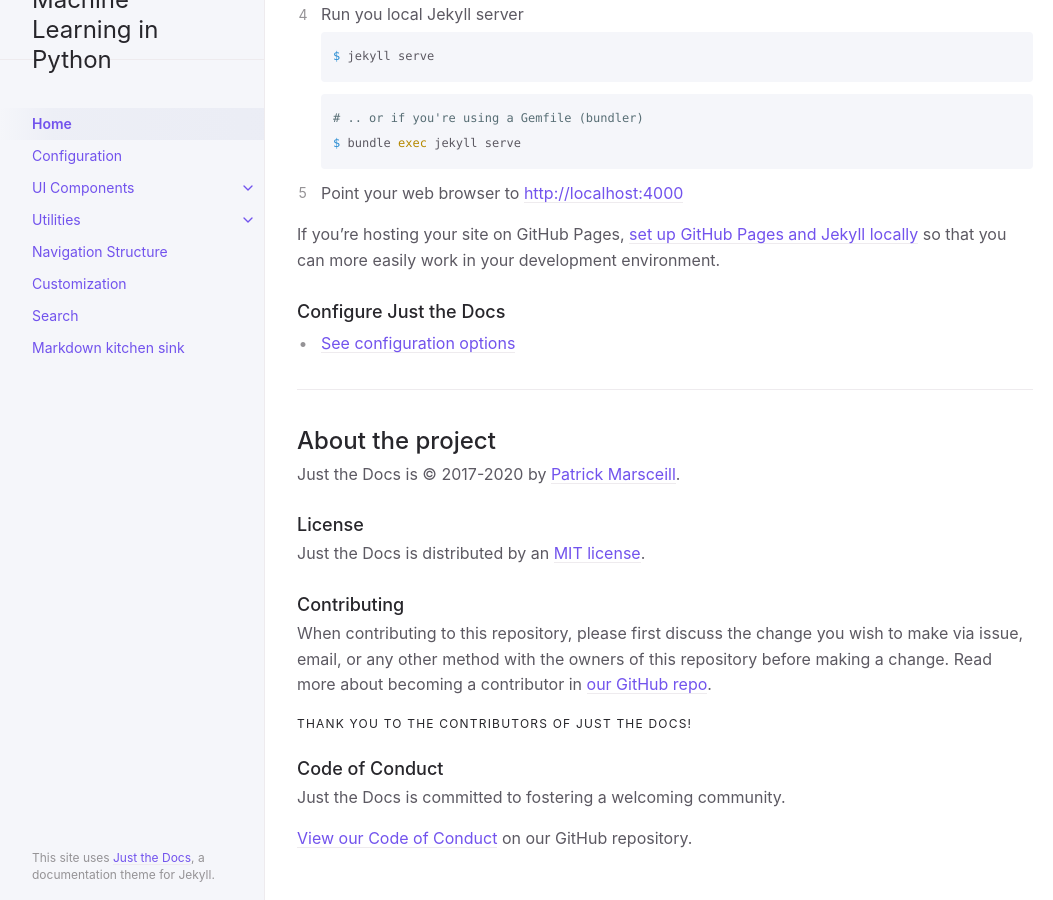
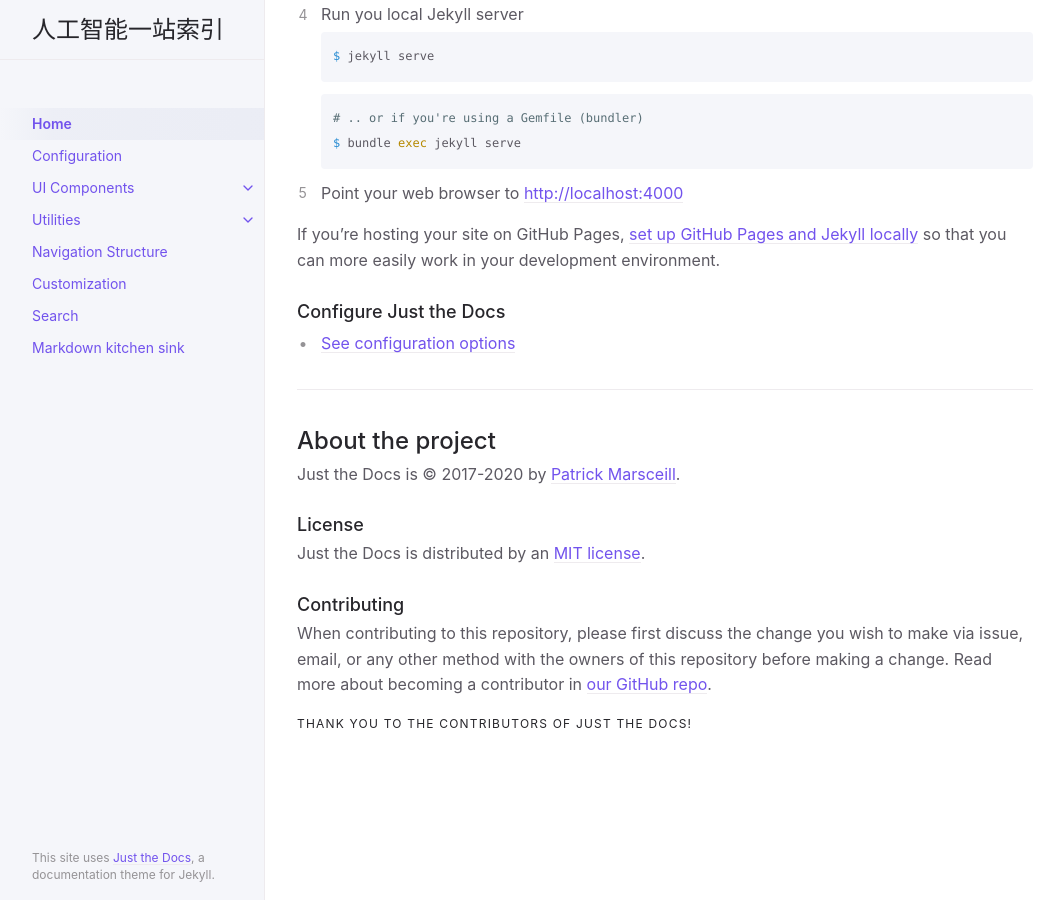
Before and after one commit to Michael-yunfei/MyPython, a Jekyll site: the page built from index.md, in a window 1280 px wide and 900 px high, scrolled down 1223 px. Shown: the whole window, without its empty margins (107-1160 px from the left). Built offline with Jekyll 4.4.1, drawn with Linux system fonts in a browser that asks for light colours.

Commit message:
update website title

```diff
--- a/_config.yml
+++ b/_config.yml
@@ -18,7 +18,7 @@
 # You can create any custom variable you would like, and they will be accessible
 # in the templates via {{ site.myvariable }}.
 
-title: Machine Learning in Python
+title: 人工智能一站索引
 email: wangfei1@sensetime.com
 description: >- # this means to ignore newlines until "baseurl:"
   Write an awesome description for your new site here. You can edit this
--- a/index.md
+++ b/index.md
@@ -90,8 +90,9 @@ email, or any other method with the owners of this repository before making a ch
 {% endfor %}
 </ul>
 
-### Code of Conduct
+
+<!-- ### Code of Conduct
 
 Just the Docs is committed to fostering a welcoming community.
 
-[View our Code of Conduct](https://github.com/pmarsceill/just-the-docs/tree/master/CODE_OF_CONDUCT.md) on our GitHub repository.
+[View our Code of Conduct](https://github.com/pmarsceill/just-the-docs/tree/master/CODE_OF_CONDUCT.md) on our GitHub repository. -->
```
